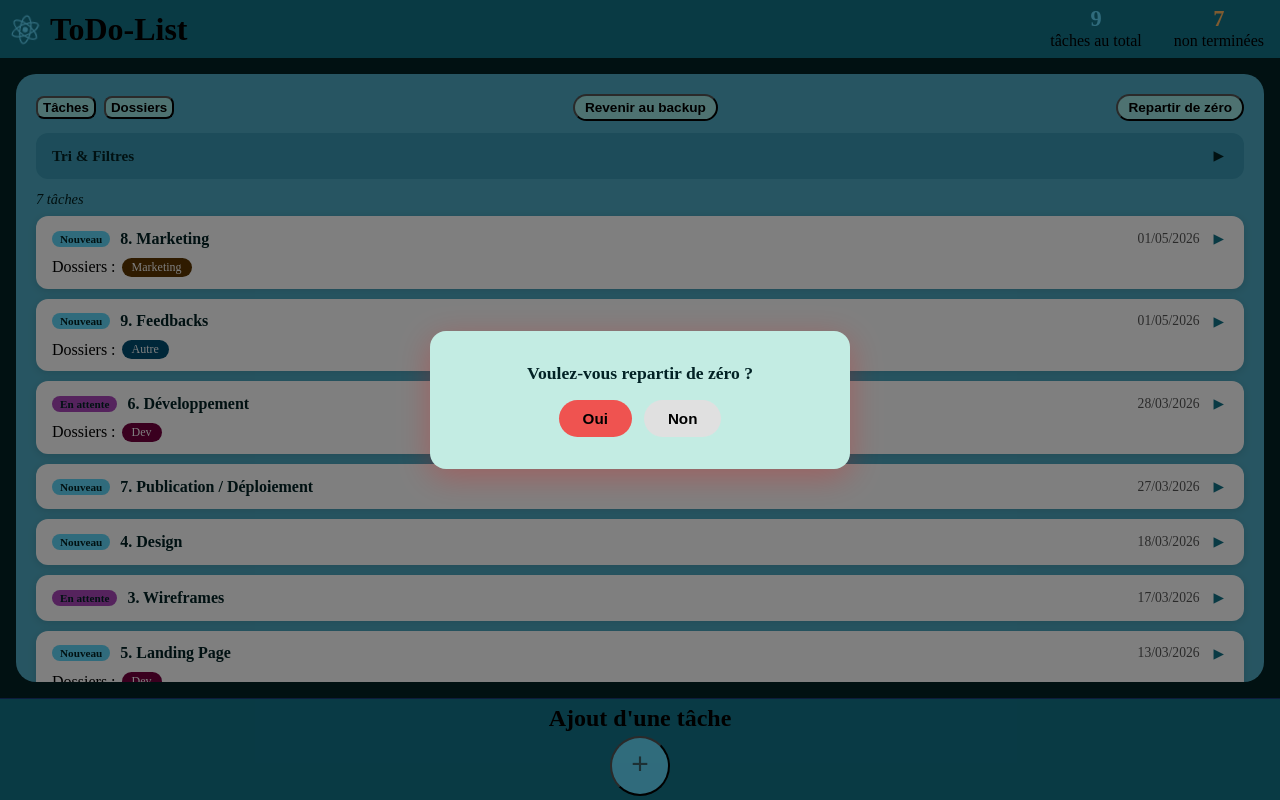
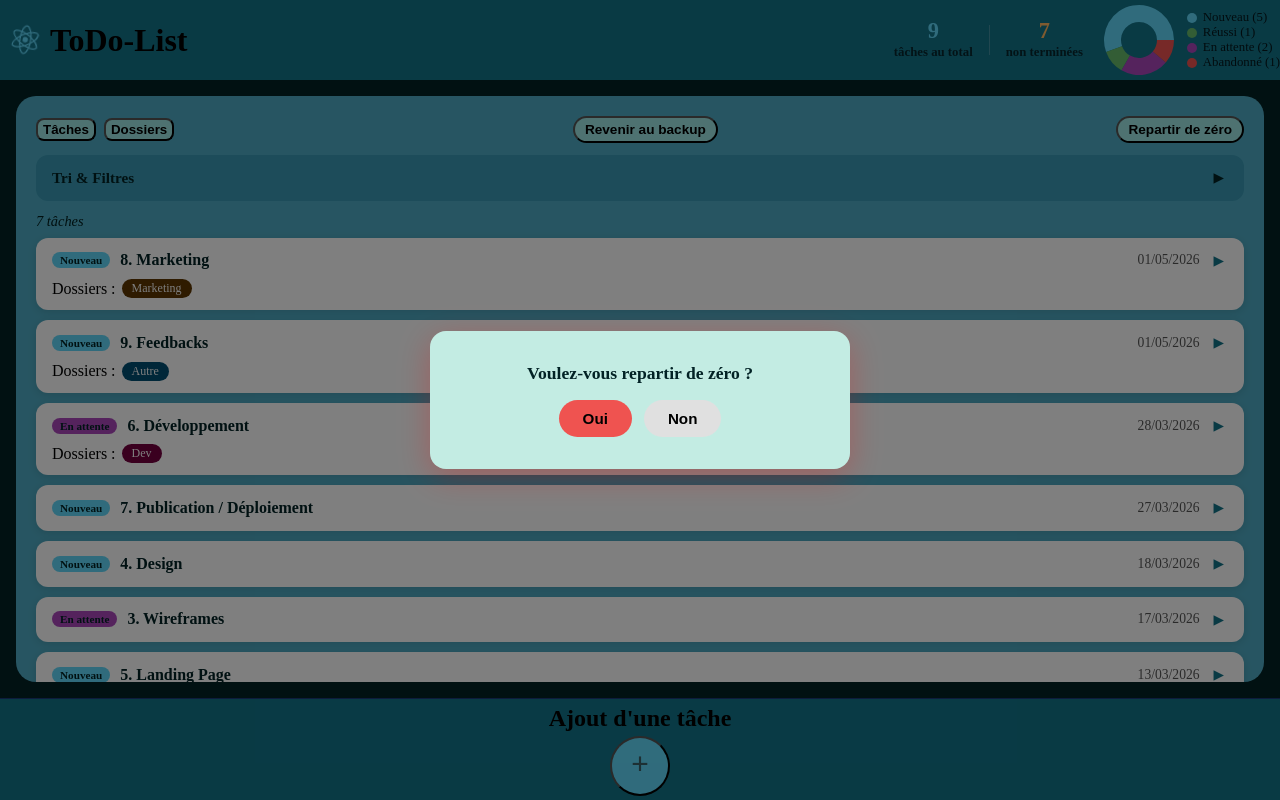
Before and after one commit to orianeMEJEAN/Projet-ToDo_List, a React (Create React App) app: page / in a window 1280 px wide. Built offline with nearby package versions, Linux system fonts and the light colour scheme.

Commit message:
diagramme en camember et modification du readme pour les commandes necessaire au bibliotheque

```diff
--- a/package.json
+++ b/package.json
@@ -10,6 +10,7 @@
     "react": "^19.2.4",
     "react-dom": "^19.2.4",
     "react-scripts": "5.0.1",
+    "recharts": "^3.8.1",
     "web-vitals": "^2.1.4"
   },
   "scripts": {
--- a/src/components/header/Header.css
+++ b/src/components/header/Header.css
@@ -44,19 +44,50 @@
     color: #ffb861;
 }
 
-.header__stat-label {
-    font-size: 0.7rem;
+.headerStatLabel {
+    font-size: 0.8rem;
     font-weight: 600;
-    color: #ffffffaa;
+    color: rgba(0, 0, 0, 0.67);
     white-space: nowrap;
 }
 
-.header__separateur {
+.headerSeparateur {
     width: 1px;
     height: 30px;
     background: #ffffff33;
 }
 
+.headerCamembert {
+    display: flex;
+    align-items: center;
+    justify-content: center;
+    gap: 8px;
+}
+
+.header__legende {
+    display: flex;
+    flex-direction: column;
+    gap: 4px;
+}
+
+.headerLegendeItem {
+    display: flex;
+    align-items: center;
+    gap: 6px;
+}
+
+.headerLegendeCouleur {
+    width: 10px;
+    height: 10px;
+    border-radius: 50%;
+    flex-shrink: 0;
+}
+
+.headerLegendeLabel {
+    font-size: 0.8rem;
+    color: rgba(0, 0, 0, 0.8);
+    white-space: nowrap;
+}
 
 @keyframes App-logo-spin {
     from {
--- a/src/components/header/Header.jsx
+++ b/src/components/header/Header.jsx
@@ -1,15 +1,29 @@
 import logo from "../../logo.svg";
 import { useTodo } from "../../context/TodoContext";
-import { ETAT_TERMINE } from "../../enums/Etats";
+import { ETAT_TERMINE, Etats } from "../../enums/Etats";
+import { PieChart, Pie, Cell, Tooltip } from "recharts";
 import "./Header.css";
+
+const etat_colors = {
+    "Nouveau": "#60d8f9",
+    "En cours": "#f9a825",
+    "En attente": "#ab47bc",
+    "Réussi": "#66bb6a",
+    "Abandonné": "#ef5350",
+};
 
 const Header = () => {
     const { taches } = useTodo();
+
     const nbTotal = taches.length;
     const nbNonTerminees = taches.filter((t) => !ETAT_TERMINE.includes(t.etat)).length;
-    const refreshPage = () => {
-        window.location.reload();
-    };
+
+    const dataCamembert = Object.values(Etats).map((etat) => ({
+        name: etat,
+        value: taches.filter((t) => t.etat === etat).length,
+    })).filter((d) => d.value > 0);
+
+    const refreshPage = () => window.location.reload();
 
     return (
         <header className="header">
@@ -26,6 +40,53 @@ const Header = () => {
                     <span className="headerStatLabel">non terminées</span>
                 </div>
             </div>
+
+            {dataCamembert.length > 0 && (
+                <div className="headerCamembert">
+                    <PieChart width={80} height={80}>
+                        <Pie
+                            data={dataCamembert}
+                            cx={35}
+                            cy={35}
+                            innerRadius={18}
+                            outerRadius={35}
+                            dataKey="value"
+                            strokeWidth={0}
+                        >
+                            {dataCamembert.map((entry) => (
+                                <Cell
+                                    key={entry.name}
+                                    fill={etat_colors[entry.name] || "#888"}
+                                />
+                            ))}
+                        </Pie>
+                        <Tooltip
+                            formatter={(value, name) => [`${value} tâche${value > 1 ? "s" : ""}`, name]}
+                            contentStyle={{
+                                background: "#022225",
+                                border: "none",
+                                borderRadius: "8px",
+                                color: "#fff",
+                                fontSize: "0.75rem",
+                            }}
+                        />
+                    </PieChart>
+
+                    <div className="headerLegende">
+                        {dataCamembert.map((entry) => (
+                            <div key={entry.name} className="headerLegendeItem">
+                    <span
+                        className="headerLegendeCouleur"
+                        style={{ backgroundColor: etat_colors[entry.name] || "#888" }}
+                    />
+                                <span className="headerLegendeLabel">
+                        {entry.name} ({entry.value})
+                    </span>
+                            </div>
+                        ))}
+                    </div>
+                </div>
+            )}
         </header>
     );
 };
```
Also changed, not shown: 2 other files (tests, documents, lock files or other folders).
